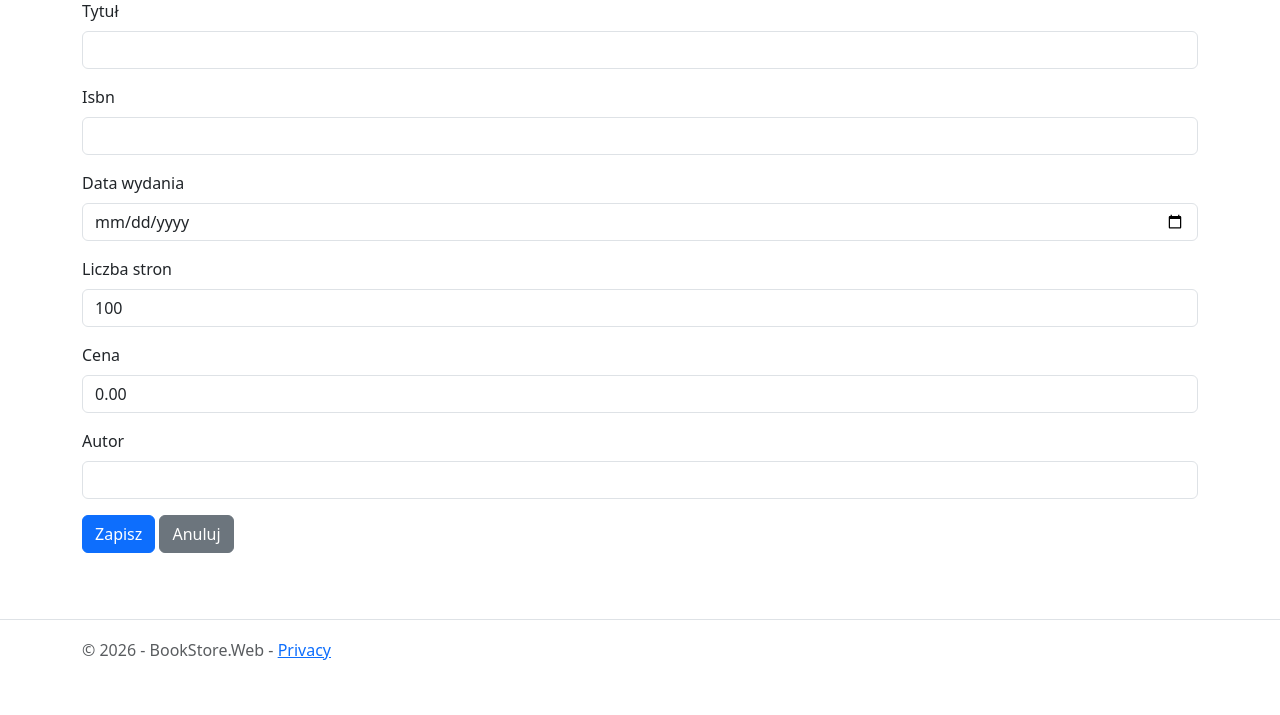
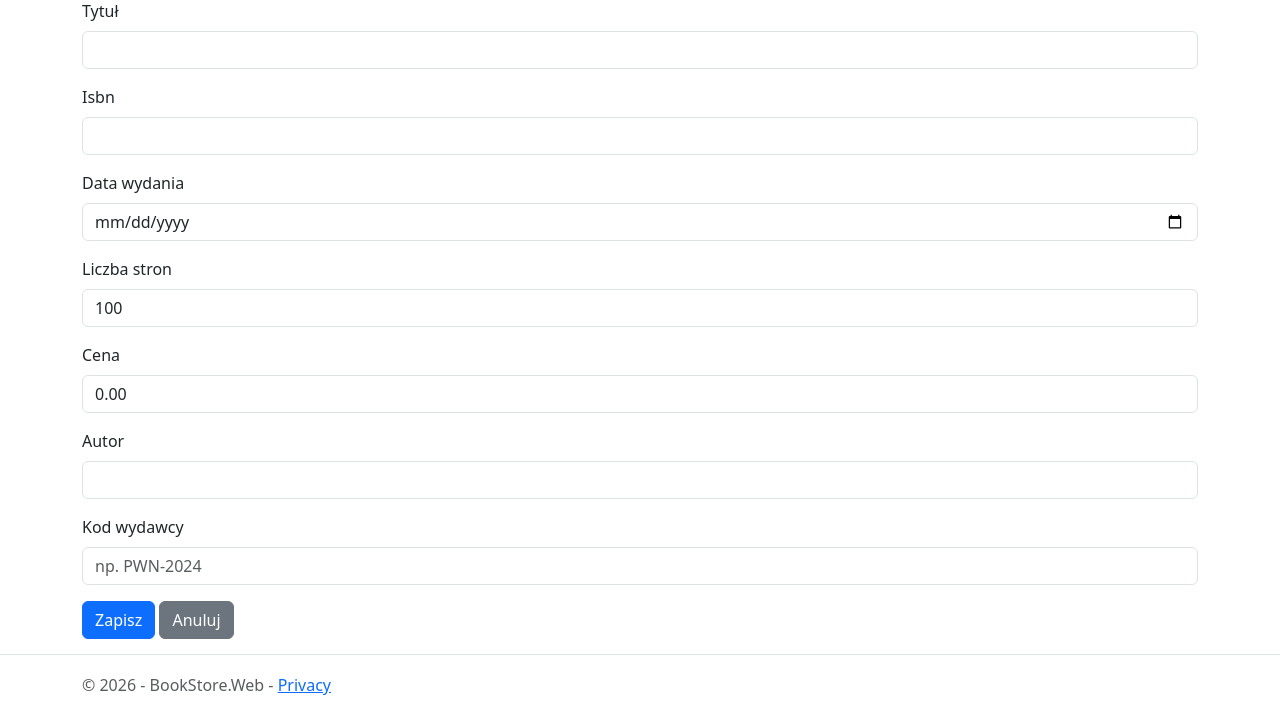
Before and after one commit to tymurstud/BookStore, an ASP.NET Core app: page /Book/Create in a window 1280 px wide. Shown: the part 120-835 px from the top of the page. Before the commit the page ends 780 px from the top, so only its background shows below. Run offline with ASP.NET Core 8, Linux system fonts and the light colour scheme; style sheets or scripts are compiled from the project's sources.

Commit message:
Zadanie samodzielne: dodano pole PublisherCode z walidacja RegularExpression

```diff
--- a/BookStore.Web/Models/BookFormViewModel.cs
+++ b/BookStore.Web/Models/BookFormViewModel.cs
@@ -29,6 +29,10 @@ public class BookFormViewModel : IValidatableObject
     [Display(Name = "Autor")]
     public string Author { get; set; } = "";
 
+    [RegularExpression(@"^[A-Z]{3}-\d{4}$", ErrorMessage = "Kod wydawcy musi mieć format XXX-0000 (3 wielkie litery, myślnik, 4 cyfry)")]
+    [Display(Name = "Kod wydawcy")]
+    public string? PublisherCode { get; set; }
+
     public IEnumerable<ValidationResult> Validate(ValidationContext validationContext)
     {
         if (PublicationDate.HasValue && PublicationDate.Value.Year < 1900 && Price > 100)
--- a/BookStore.Web/Views/Book/Create.cshtml
+++ b/BookStore.Web/Views/Book/Create.cshtml
@@ -45,6 +45,12 @@
         <span asp-validation-for="Author" class="text-danger"></span>
     </div>
 
+    <div class="mb-3">
+        <label asp-for="PublisherCode" class="form-label"></label>
+        <input asp-for="PublisherCode" class="form-control" placeholder="np. PWN-2024" />
+        <span asp-validation-for="PublisherCode" class="text-danger"></span>
+    </div>
+
     <button class="btn btn-primary">Zapisz</button>
     <a asp-action="Index" class="btn btn-secondary">Anuluj</a>
 </form>
```
